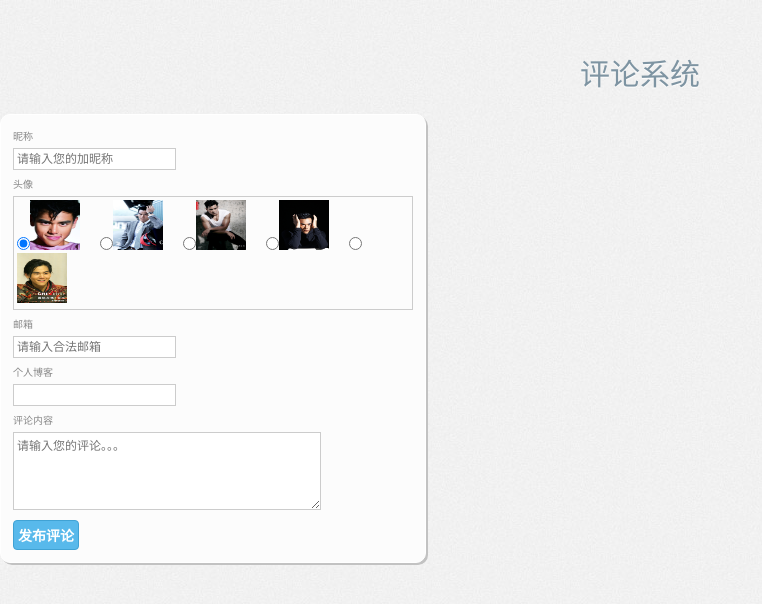
After one commit to kaimier/kaimier.github.io, a PHP site: page /php/test02/mySqliComment/index.php in a window 1280 px wide. The commit adds this page. Shown: the top 604 px of the page, without its empty margins (0-762 px from the left). Run offline with PHP 8.4, Linux system fonts and the light colour scheme.

Commit message:
【php评论】

```diff
--- a/php/test02/index.html
+++ b/php/test02/index.html
@@ -21,6 +21,9 @@
                 <li><a href="mySqli/2-2.php">mysqli 多结果集</a></li>
                 <li><a href="mySqli/2-3.php">mysqli 预处理语句</a></li>
                 <li><a href="mySqli/2-4.php">mysqli 登录实例</a></li>
+                <li><a href="mySqli/2-5.php">mysqli 登录查询实例</a></li>
+                <li><a href="mySqli/2-6.php">mysqli 中的事务</a></li>
+                <li><a href="mySqli/2-7.php">mysqli 评论系统</a></li>
             </ul>
         </dd>
     </dl>
--- /dev/null
+++ b/php/test02/mySqliComment/index.php
@@ -0,0 +1,43 @@
+<!DOCTYPE html>
+<html lang="en">
+<head>
+    <meta charset="UTF-8">
+    <title>Document</title>
+    <link rel="stylesheet" href="style/style.css">
+</head>
+<body>
+    <h1>评论系统</h1>
+    <div id="mian">
+        <div id="addCommentContainer">
+            <form action="" method="post" id="addCommentForm">
+                <div>
+                    <label for="username">昵称</label>
+                    <input type="text" name="username" id="username" required='required' placeholder='请输入您的加昵称' />
+                    <label for="face">头像</label>
+                    <div id="face">
+                        <input type="radio" name="face" checked="checked" value="1"><img src="img/1.jpg" height="50" width="50" alt="">
+                        &nbsp;&nbsp;&nbsp;&nbsp;
+                        <input type="radio" name="face" value="2"><img src="img/2.jpg" height="50" width="50" alt="">
+                        &nbsp;&nbsp;&nbsp;&nbsp;
+                        <input type="radio" name="face" value="3"><img src="img/3.jpg" height="50" width="50" alt="">
+                        &nbsp;&nbsp;&nbsp;&nbsp;
+                        <input type="radio" name="face" value="4"><img src="img/4.jpg" height="50" width="50" alt="">
+                        &nbsp;&nbsp;&nbsp;&nbsp;
+                        <input type="radio" name="face" value="5"><img src="img/5.jpg" height="50" width="50" alt="">
+                        &nbsp;&nbsp;&nbsp;&nbsp;
+                    </div>
+                    <label for="email">邮箱</label>
+                    <input type="email" name="email" id="email" required='required' placeholder='请输入合法邮箱'>
+                    <label for="url">个人博客</label>
+                    <input type="url" name="url" id="url">
+                    <label for="content">评论内容</label>
+                    <textarea name="content" id="content" cols="20" rows="5" required="required" placeholder='请输入您的评论。。。'></textarea>
+                    <input type="submit" value="发布评论" id="submit">
+                    </div>
+            </form>
+        </div>
+    </div>
+    <script src="../content/js/jquery.js"></script>
+    <script src="script/comment.js"></script>
+</body>
+</html>
--- /dev/null
+++ b/php/test02/mySqliComment/script/comment.js
@@ -0,0 +1,22 @@
+(function($){
+    var flag=false;
+    $('#addCommentForm').submit(function(e) {
+        e.preventDefault();
+        if(flag) return false;
+        flag=true;
+        $('#submit').val('发布...');
+        $('span.error').remove();
+        $.post('doAction.php',$(this).serialize(), function(msg) {
+            flag=false;
+            $('#submit').val('发布评论');
+            if(msg.status){
+                $(msg.html).hide().insertBefore('#addCommentContainer').slideDown();
+                $('#content').val('');
+            }else{
+                $.each(msg.errors, function(k,v) {
+                    $('label[for='+k+']').append('<span class="error">'+v+'</span>');
+                });
+            }
+        },'json');
+    });
+})(jQuery);
--- /dev/null
+++ b/php/test02/mySqliComment/style/style.css
@@ -0,0 +1,171 @@
+@CHARSET "UTF-8";
+*{
+    margin:0;
+    padding:0;
+}
+
+body{
+    font-size:14px;
+    color:#666;
+    background:url('img/bg.jpg') #f2f2f2;
+    font-family:Arial, Helvetica, sans-serif;
+}
+
+.comment,
+#addCommentContainer{
+
+    /* Syling the comments and the comment form container */
+
+    padding:12px;
+    width:400px;
+    position:relative;
+    background-color:#fcfcfc;
+    border:1px solid white;
+    color:#888;
+    margin-bottom:25px;
+
+
+    -moz-border-radius:10px;
+    -webkit-border-radius:10px;
+    border-radius:10px;
+
+    -moz-box-shadow:2px 2px 0 #c2c2c2;
+    -webkit-box-shadow:2px 2px 0 #c2c2c2;
+    box-shadow:2px 2px 0 #c2c2c2;
+}
+
+.comment .face{
+
+
+    height:50px;
+    left:-70px;
+    position:absolute;
+    width:50px;
+    background:url('img/1.jpg') no-repeat #fcfcfc;
+
+    margin-top:-25px;
+    top:50%;
+
+    -moz-box-shadow:1px 1px 0 #c2c2c2;
+    -webkit-box-shadow:1px 1px 0 #c2c2c2;
+    box-shadow:1px 1px 0 #c2c2c2;
+}
+
+.comment .face img{
+    display:block;
+}
+
+.comment .username{
+    font-size:20px;
+    padding-bottom:10px;
+    color:#ccc;
+}
+
+.comment .date{
+    font-size:10px;
+    padding:6px 0;
+    position:absolute;
+    right:15px;
+    top:10px;
+    color:#bbb;
+}
+
+.comment p,
+#addCommentContainer p{
+    font-size:18px;
+    line-height:1.5;
+    overflow-x:hidden;
+}
+
+#addCommentContainer input[type=text],
+#addCommentContainer input[type=email],
+#addCommentContainer input[type=url],
+#addCommentContainer textarea,
+#addCommentContainer #face{
+
+    /* Styling the inputs */
+
+    display:block;
+    border:1px solid #ccc;
+    margin:5px 0 5px;
+    padding:3px;
+    font-size:12px;
+    color:#555;
+    font-family:Arial, Helvetica, sans-serif;
+}
+#addCommentContainer textarea{
+    width:300px;
+}
+
+label{
+    font-size:10px;
+}
+
+label span.error{
+    color:red;
+    position:relative;
+    right:-10px;
+}
+
+#submit{
+
+    /* The submit button */
+
+    background-color:#58B9EB;
+    border:1px solid #40A2D4;
+    color:#FFFFFF;
+    cursor:pointer;
+    font-family:'Myriad Pro',Arial,Helvetica,sans-serif;
+    font-size:14px;
+    font-weight:bold;
+    padding:4px;
+    margin-top:5px;
+
+    -moz-border-radius:4px;
+    -webkit-border-radius:4px;
+    border-radius:4px;
+}
+
+#submit:hover{
+    background-color:#80cdf5;
+    border-color:#52b1e2;
+}
+
+
+#main{
+    position:relative;
+    margin:0 auto;
+    width:427px;
+}
+
+h1{
+    color:#7E94A2;
+    font-size:30px;
+    margin:50px 0 20px;
+}
+
+h2{
+    font-size:18px;
+    margin-bottom:50px;
+}
+
+h1,h2{
+    font-family:"Myriad Pro",Arial,Helvetica,sans-serif;
+    text-align:center;
+    font-weight:normal;
+    text-shadow:0 1px 1px #FFFFFF;
+}
+
+a, a:visited {
+    color:#0196e3;
+    text-decoration:none;
+    outline:none;
+}
+
+a:hover{
+    text-decoration:underline;
+}
+
+a img{
+    border:none;
+}
```
Also changed, not shown: php/test02/mySqli/2-5.php (added, +26 -0 lines), php/test02/mySqli/2-6.php (added, +27 -0 lines), php/test02/mySqli/doLogin.php (+5 -2 lines), php/test02/mySqliComment/comment.class.php (added, +57 -0 lines), php/test02/mySqliComment/connect.php (added, +8 -0 lines), php/test02/mySqliComment/doAction.php (added, +12 -0 lines), php/test02/mySqliComment/img/1.jpg (added), php/test02/mySqliComment/img/2.jpg (added), php/test02/mySqliComment/img/3.jpg (added), php/test02/mySqliComment/img/4.jpg (added), php/test02/mySqliComment/img/5.jpg (added), php/test02/mySqliComment/img/bg.jpg (added).
